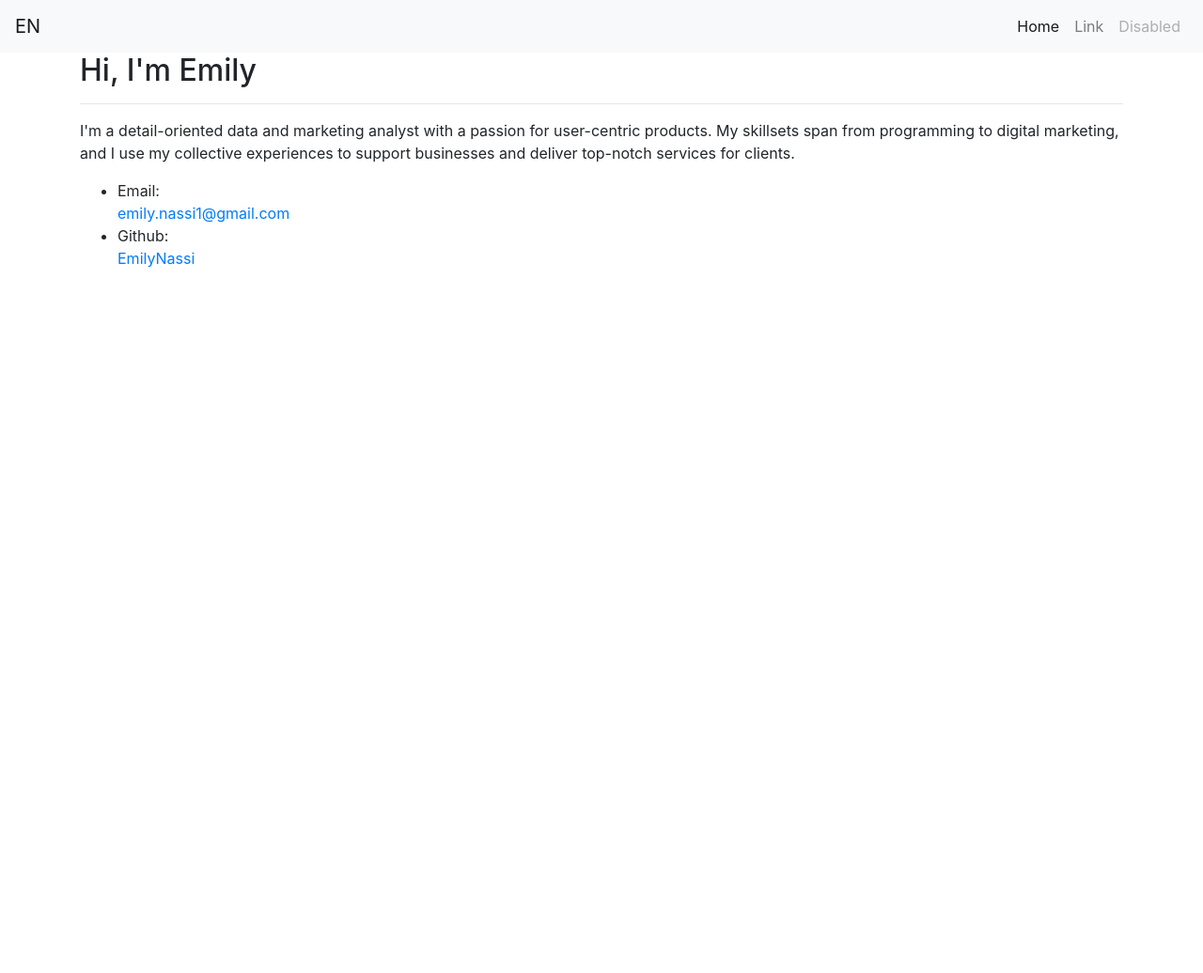
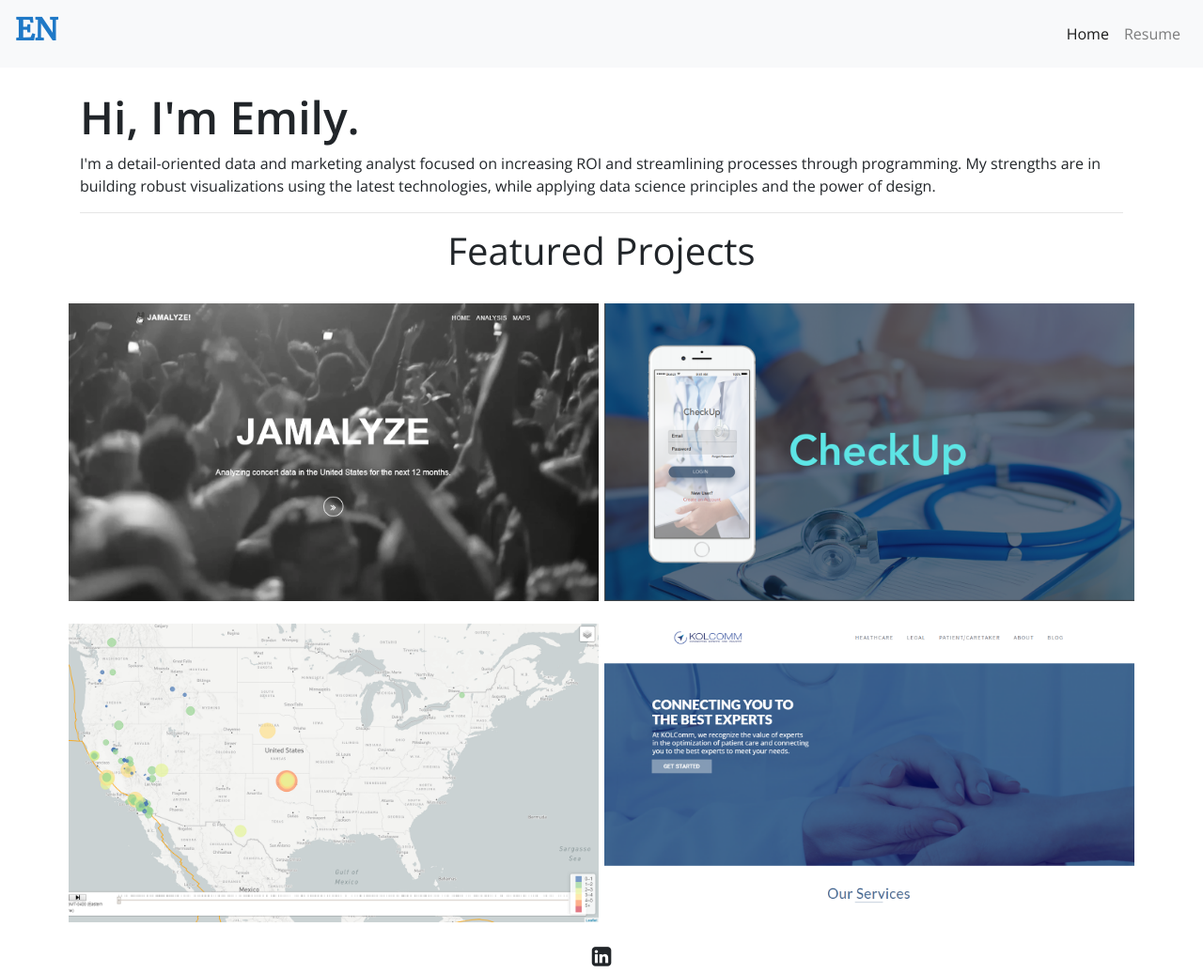
Before and after one commit to emilynassi/emilynassi.github.io, a plain HTML site: page index.html in a window 1280 px wide. Shown: the whole page at 94% size. Before the commit the page ends 800 px from the top, so only its background shows below. Drawn offline with nearby package versions, Linux system fonts and the light colour scheme.

Commit message:
updated pages

```diff
--- a/index.html
+++ b/index.html
@@ -1,48 +1,110 @@
 <!DOCTYPE html>
 <html>
+
 <head>
   <meta charset="UTF-8">
   <title>Emily Nassi</title>
   <link rel="stylesheet" href="https://maxcdn.bootstrapcdn.com/bootstrap/4.0.0/css/bootstrap.min.css">
-    <link href="https://fonts.googleapis.com/css?family=Roboto" rel="stylesheet">
+  <link rel="stylesheet" href="style.css">
+  <link href="https://fonts.googleapis.com/css?family=Merriweather|Open+Sans:400,600,700,800" rel="stylesheet">
+  <link rel="stylesheet" href="https://cdnjs.cloudflare.com/ajax/libs/font-awesome/4.7.0/css/font-awesome.min.css">
 
 
 </head>
+
 <body>
 
   <nav class="navbar navbar-expand-lg navbar-light bg-light">
-          <a class="navbar-brand" href="#">EN</a>
-          <button class="navbar-toggler" type="button" data-toggle="collapse" data-target="#navbarSupportedContent" aria-controls="navbarSupportedContent" aria-expanded="false" aria-label="Toggle navigation">
+    <a class="navbar-brand" href="#">
+      <h2 class="initial">EN</h2>
+    </a>
+    <button class="navbar-toggler" type="button" data-toggle="collapse" data-target="#navbarSupportedContent" aria-controls="navbarSupportedContent"
+      aria-expanded="false" aria-label="Toggle navigation">
       <span class="navbar-toggler-icon"></span>
     </button>
 
     <div class="collapse navbar-collapse" id="navbarSupportedContent">
       <ul class="navbar-nav ml-auto">
         <li class="nav-item active">
-                <a class="nav-link" href="#">Home <span class="sr-only">(current)</span></a>
+          <a class="nav-link" href="#">Home
+            <span class="sr-only">(current)</span>
+          </a>
         </li>
         <li class="nav-item">
-                <a class="nav-link" href="#">Link</a>
-              </li>
-              <li class="nav-item">
-                <a class="nav-link disabled" href="#">Disabled</a>
+          <a class="nav-link" href="https://docs.google.com/document/d/1AnvLvyCdQs0gRCRltkjsIASbDUM7wUVAG6RKtp_7j18/edit?usp=sharing">Resume</a>
         </li>
       </ul>
 
     </div>
   </nav>
 
-<div class=container>
-<h2>Hi, I'm Emily</h2>
+  <div class="container mt-4">
+    <h1 class="intro">Hi, I'm Emily.</h1>
+    <p>I'm a detail-oriented data and marketing analyst focused on increasing ROI and streamlining processes through programming.
+      My strengths are in building robust visualizations using the latest technologies, while applying data science principles
+      and the power of design.
+
+    </p>
     <hr>
-<p>I'm a detail-oriented data and marketing analyst with a passion for user-centric products. My skillsets span from programming to digital marketing, and I use my collective experiences to support businesses and deliver top-notch services for clients.
-    </p>
+  </div>
+
+  <div class="container mb-4">
+    <div class="row">
+      <div class="col-md-12 text-center mb-4">
+        <h1>Featured Projects</h1>
+      </div>
+    </div>
 
 
-<ul>
-    <li>Email:</li> <a href="mailto:emily.nassi1@gmail.com">emily.nassi1@gmail.com</a>
-    <li>Github:</li><a href="github.com">EmilyNassi</a>
-</ul>
+    <div class="row">
+      <div class="col-md-6 box">
+        <img src="images/jamalyze.PNG" class="image img-fluid">
+        <div class="middle">
+          <div class="hover-text">
+            <a href="https://jamalyze.herokuapp.com">View Application</a>
           </div>
+        </div>
+      </div>
+      <div class="col-md-6 box">
+        <img src="images/checkup.PNG" class="image img-fluid">
+        <div class="middle">
+          <div class="hover-text">
+            <a href="checkup.html">View Project</a>
+          </div>
+        </div>
+      </div>
+      </div>
+      <div class="row mt-4">
+        <div class="col-md-6 box">
+          <img src="images/earthquakes.PNG" class="image img-fluid">
+          <div class="middle">
+            <div class="hover-text">
+              <a href="https://emilynassi.github.io/earthquake-mapping/">View Application</a>
+            </div>
+          </div>
+        </div>
+        <div class="col-md-6 box">
+          <img src="images/kolcomm.PNG" class="image img-fluid">
+          <div class="middle">
+            <div class="hover-text">
+              <a href="http://kolcomm.net">View Website</a>
+            </div>
+          </div>
+        </div>
+
+      </div>
+
+      <div class="container">
+          <div class="col-md-12 mt-4 text-center">
+              <i class="fa fa-linkedin-square" style="font-size:24px"></i>
+              </div>
+      </div>
+    </div>
+
+    <!-- <div class="footer mt-4 bg-light text-center">
+      © 2018 Copyright Emily Nassi
+    </div>
+  </div> -->
 </body>
+
 </html>
--- /dev/null
+++ b/style.css
@@ -0,0 +1,94 @@
+.row {
+    margin-right: -15px;
+    margin-left: -15px;
+}
+
+.overlay {
+    position: absolute;
+    width: 100%;
+    height: 100%;
+    background: rgba(0, 0, 0, .45);
+}
+
+.box {
+    padding: 0 3px 0px 3px;
+}
+
+.box .inner {
+    background-color: #fff;
+}
+
+.initial {
+    color: #1F79C7;
+    font-family: 'Merriweather', serif;
+    font-weight: 800;
+}
+
+body {
+    font-family: 'Open Sans', sans-serif;
+}
+
+.intro {
+    font-size: 48px;
+    font-weight: 600;
+}
+
+html {
+    position: relative;
+    min-height: 100%;
+}
+
+body {
+    /* Margin bottom by footer height */
+    margin-bottom: 100px;
+}
+
+.footer {
+    position: absolute;
+    bottom: 0px;
+    width: 100%;
+    /* Set the fixed height of the footer here */
+    height: 100px;
+    line-height: 60px;
+    /* Vertically center the text there */
+    background-color: #f5f5f5;
+}
+
+img {
+    width: 600px;
+    height: auto;
+}
+
+.image {
+    opacity: 1;
+    display: block;
+    width: 100%;
+    height: auto;
+    transition: .5s ease;
+    backface-visibility: hidden;
+}
+
+.middle {
+    transition: .5s ease;
+    opacity: 0;
+    position: absolute;
+    top: 50%;
+    left: 50%;
+    transform: translate(-50%, -50%);
+    -ms-transform: translate(-50%, -50%);
+    text-align: center;
+}
+
+.box:hover .image {
+    opacity: 0.3;
+}
+
+.box:hover .middle {
+    opacity: 1;
+}
+.hover-text {
+    background-color: #f0f0f0;
+    color: black;
+    font-size: 16px;
+    padding: 16px 32px;
+}
```
Also changed, not shown: images/checkup.PNG (added), images/earthquakes.PNG (added), images/jamalyze.PNG (added), images/kolcomm.PNG (added). Lines whose indentation alone changed are shown as unchanged.
